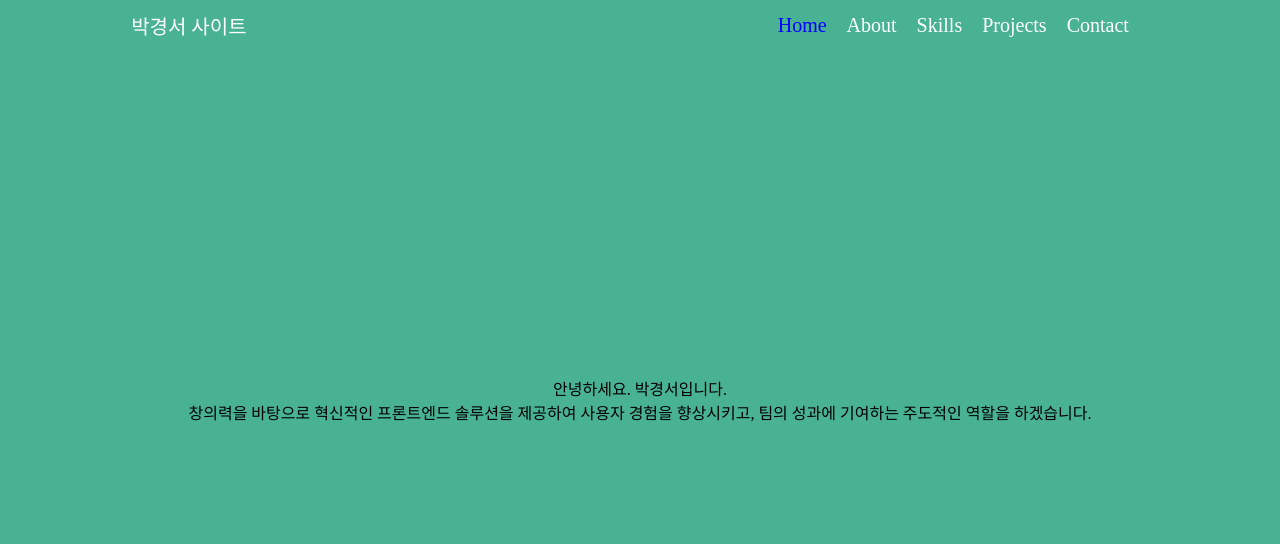
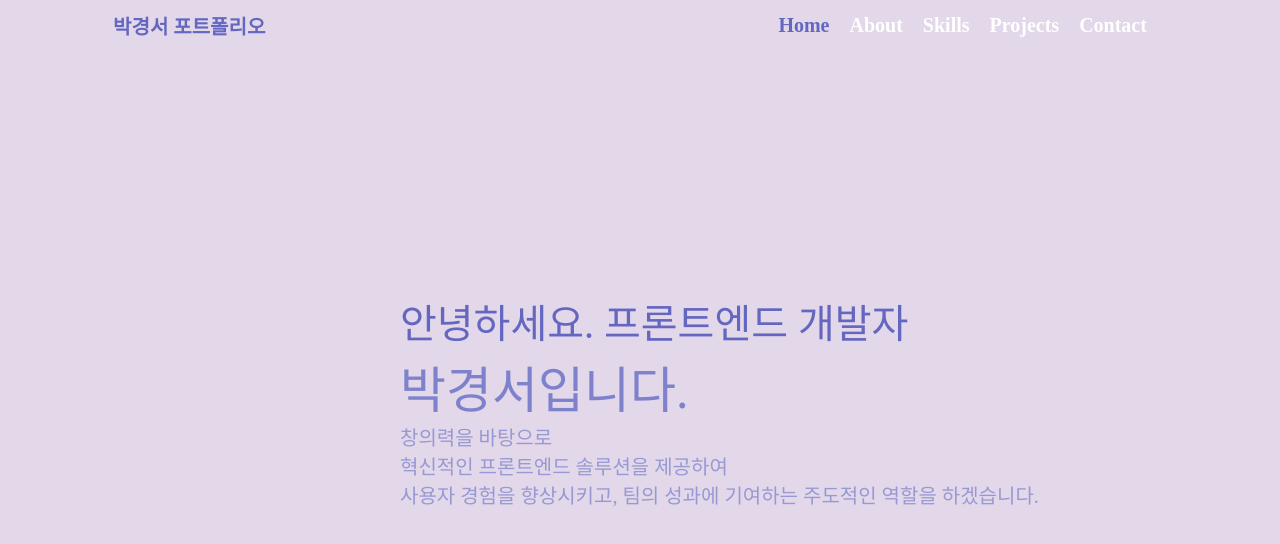
Before and after one commit to zermzerm/My-Web-Site, a Next.js app: page / in a window 1280 px wide. Shown: the top 544 px of the page. Built offline with nearby package versions, Linux system fonts and the light colour scheme.

Commit message:
전체적인 색감 잡고 시멘틱 태그 부여 및 Home About 컴포넌트 수정

```diff
--- a/src/app/About.js
+++ b/src/app/About.js
@@ -2,15 +2,36 @@ import sectionStyles from "./styles/sectionStyles.module.css";
 
 export default function About() {
   return (
-    <section className={sectionStyles.about}>
-      <div>
-        <p>이름</p>
-        <p>박경서</p>
-      </div>
-      <div>
-        <p>생년월일</p>
-        <p>1996.09.07</p>
-      </div>
-    </section>
+    <main className={sectionStyles.aboutContainer}>
+      <h1>About Me</h1>
+      <section>
+        <h2>[적응력]</h2>
+        <p>
+          어린 시절부터 다양한 환경에서 자라며, 그 과정에서 많은 이사를 하게
+          되었습니다. 이러한 경험은 저에게 새로운 환경에 대한 적응 력을 기를 수
+          있는 기회로 다가왔습니다. 이러한 경험은 새로운 도전에 대한 두려움을
+          극복하고, 변화를 수용하며 성장하는 데에 큰 자신감을 심어주 었습니다.
+        </p>
+      </section>
+      <section>
+        <h2>[친화력]</h2>
+        <p>
+          위의 적응력을 통해 얻은 제 친화력을 가지고 제가 해왔던 모든 팀
+          프로젝트에서는 친밀한 분위기를 유지하며 팀원들과의 관계를 발전시켰고,
+          이로 인해 프로젝트 팀 내에서 어색함을 풀고 자유롭게 의견을 나누며
+          소통하는 분위기를 조성했습니다.
+        </p>
+      </section>
+      <section>
+        <h2>[창의력]</h2>
+        <p>
+          프로젝트에서 기술적인 문제나 디자인적인 고민에 대해 새로 운 시각과
+          아이디어를 제시하여 프로젝트의 품질을 향상시켰습니다. 특히, QA 역할을
+          수행하면서 창의적인 문제 해결 능력을 발휘 하여 새로운 시각에서의
+          시도를 통해 생각치 못했던 결함을 발견하는 등 프로젝트의 품질을
+          향상시키는 데에 큰 기여했습니다.
+        </p>
+      </section>
+    </main>
   );
 }
--- a/src/app/Contact.js
+++ b/src/app/Contact.js
@@ -2,23 +2,23 @@ import contactStyles from "./styles/sectionStyles.module.css";
 
 export default function Contact() {
   return (
-    <section className={contactStyles.contactContainer}>
-      <div className={contactStyles.contactMailWrapper}>
+    <main className={contactStyles.contactContainer}>
+      <section className={contactStyles.contactMailWrapper}>
         <p>mail</p>
         <p>zerm0907@gmail.com</p>
-      </div>
-      <div className={contactStyles.contactGithubWrapper}>
+      </section>
+      <section className={contactStyles.contactGithubWrapper}>
         <p>github</p>
         <p>https://github.com/zermzerm</p>
-      </div>
-      <div className={contactStyles.contactTistoryWrapper}>
+      </section>
+      <section className={contactStyles.contactTistoryWrapper}>
         <p>tistory</p>
         <p>https://zermzerm.tistory.com/</p>
-      </div>
-      <div className={contactStyles.contactTellWrapper}>
+      </section>
+      <section className={contactStyles.contactTellWrapper}>
         <p>tell</p>
         <p>01048715869</p>
-      </div>
-    </section>
+      </section>
+    </main>
   );
 }
--- a/src/app/MainSection.js
+++ b/src/app/MainSection.js
@@ -2,15 +2,15 @@ import sectionStyles from "./styles/sectionStyles.module.css";
 
 export default function MainSection() {
   return (
-    <section className={sectionStyles.main}>
-      <p>
-        안녕하세요. 박경서입니다.
-        <br />
+    <main className={sectionStyles.mainContainer}>
+      <p className={sectionStyles.mainTitle}>안녕하세요. 프론트엔드 개발자</p>
+      <p className={sectionStyles.mainName}>박경서입니다.</p>
+      <p className={sectionStyles.mainDescription}>
+        창의력을 바탕으로
+        <br /> 혁신적인 프론트엔드 솔루션을 제공하여
+        <br /> 사용자 경험을 향상시키고, 팀의 성과에 기여하는 주도적인 역할을
+        하겠습니다.
       </p>
-      <p>
-        창의력을 바탕으로 혁신적인 프론트엔드 솔루션을 제공하여 사용자 경험을
-        향상시키고, 팀의 성과에 기여하는 주도적인 역할을 하겠습니다.
-      </p>
-    </section>
+    </main>
   );
 }
--- a/src/app/NavLink.js
+++ b/src/app/NavLink.js
@@ -12,11 +12,11 @@ export default function NavLink() {
   }, []);
   return (
     <>
-      <span className={styles.navTitle}>
+      <section className={styles.navTitle}>
         <Link href="#home" onClick={() => setStatus("home")}>
-          박경서 사이트
+          박경서 포트폴리오
         </Link>
-      </span>
+      </section>
       <ul className={styles.navList}>
         <li className={status === "home" ? styles.navActive : ""}>
           <Link href="#home" onClick={() => setStatus("home")}>
--- a/src/app/Projects.js
+++ b/src/app/Projects.js
@@ -35,7 +35,7 @@ export default function Projects() {
     },
   ];
   return (
-    <section className={projectsStyles.projects}>
+    <main className={projectsStyles.projects}>
       <p className={projectsStyles.projectsTop}>Projects</p>
       {/* <div className={projectsStyles.projectsContainer}>
         <div className={projectsStyles.projectsWrapper}>
@@ -63,7 +63,7 @@ export default function Projects() {
           </div>
         </div>
       </div> */}
-      <div className={projectsStyles.projectSwiperContainer}>
+      <section className={projectsStyles.projectSwiperContainer}>
         <Swiper
           loop={true} // 슬라이드 루프
           spaceBetween={50} // 슬라이스 사이 간격
@@ -77,7 +77,7 @@ export default function Projects() {
         >
           {slideData.map((slide) => (
             <SwiperSlide key={slide.id}>
-              <div className={projectsStyles.projectWrapper}>
+              <article className={projectsStyles.projectWrapper}>
                 <div>
                   <Image
                     src={slide.img}
@@ -92,11 +92,11 @@ export default function Projects() {
                   <div>{slide.skills}</div>
                   <div>{slide.about}</div>
                 </div>
-              </div>
+              </article>
             </SwiperSlide>
           ))}
         </Swiper>
-      </div>
-    </section>
+      </section>
+    </main>
   );
 }
--- a/src/app/Skills.js
+++ b/src/app/Skills.js
@@ -3,11 +3,11 @@ import Image from "next/image";
 
 export default function Skills() {
   return (
-    <section className={sectionStyles.skills}>
-      <div className={sectionStyles.skillsContainer}>
+    <main className={sectionStyles.skills}>
+      <section className={sectionStyles.skillsContainer}>
         <p className={sectionStyles.skillsTitle}>skills</p>
         <hr className={sectionStyles.customHr} />
-        <div className={sectionStyles.skillsWrapper}>
+        <article className={sectionStyles.skillsWrapper}>
           <Image src="/images/HTML.svg" width={70} height={70} alt="HTML" />
           <Image src="/images/CSS.svg" width={70} height={70} alt="CSS" />
           <Image
@@ -34,8 +34,8 @@ export default function Skills() {
           <p>ReactQuery</p>
           <p>Zustand</p>
           <p>Recoil</p>
-        </div>
-      </div>
-    </section>
+        </article>
+      </section>
+    </main>
   );
 }
--- a/src/app/page.js
+++ b/src/app/page.js
@@ -8,21 +8,21 @@ import styles from "./styles/styles.module.css";
 export default function Home() {
   return (
     <main className={styles.scrollContainer}>
-      <div className={styles.scrollArea} id="home">
+      <section className={styles.scrollArea} id="home">
         <MainSection />
-      </div>
-      <div className={styles.scrollArea} id="about">
+      </section>
+      <section className={styles.scrollArea} id="about">
         <About />
-      </div>
-      <div className={styles.scrollArea} id="skills">
+      </section>
+      <section className={styles.scrollArea} id="skills">
         <Skills />
-      </div>
-      <div className={styles.scrollArea} id="projects">
+      </section>
+      <section className={styles.scrollArea} id="projects">
         <Projects />
-      </div>
-      <div className={styles.scrollArea} id="contact">
+      </section>
+      <section className={styles.scrollArea} id="contact">
         <Contact />
-      </div>
+      </section>
     </main>
   );
 }
--- a/src/app/styles/globals.css
+++ b/src/app/styles/globals.css
@@ -19,5 +19,5 @@ a {
   cursor: pointer;
 }
 a:hover {
-  color: blue;
+  color: #6467c0;
 }
--- a/src/app/styles/sectionStyles.module.css
+++ b/src/app/styles/sectionStyles.module.css
@@ -1,16 +1,46 @@
-.main {
+.mainContainer {
   height: 100%;
   display: flex;
   flex-direction: column;
   justify-content: center;
-  align-items: center;
+  padding-left: 400px;
 }
 
-.about {
+.mainTitle {
+  font-size: 40px;
+  color: #6467c0;
+}
+
+.mainName {
+  font-size: 50px;
+  color: #7e81cb;
+}
+
+.mainDescription {
+  font-size: 20px;
+  color: #9799d2;
+}
+
+.aboutContainer {
   height: 100%;
   display: flex;
-  justify-content: space-around;
-  align-items: center;
+  flex-direction: column;
+  justify-content: center;
+  padding: 0 400px;
+  gap: 50px;
+}
+
+.aboutContainer h1 {
+  font-size: 30px;
+  color: #6467c0;
+}
+
+.aboutContainer h2 {
+  color: #6467c0;
+}
+
+.aboutContainer p {
+  color: #6467c0;
 }
 
 .skills {
@@ -107,7 +137,7 @@
   align-items: center;
 }
 
-.contactContainer > div {
+.contactContainer > section {
   display: flex;
   flex-direction: column;
   align-items: center;
--- a/src/app/styles/styles.module.css
+++ b/src/app/styles/styles.module.css
@@ -4,6 +4,7 @@
   width: 100%;
   height: 50px;
   font-size: 20px;
+  font-weight: bold;
   display: flex;
   justify-content: space-evenly;
   align-items: center;
@@ -18,6 +19,7 @@
 
 .navTitle {
   padding-right: 200px;
+  color: #6467c0;
 }
 
 .navList {
@@ -25,7 +27,7 @@
 }
 
 .navActive {
-  color: blue;
+  color: #6467c0;
 }
 
 /* 부모 스크롤 스냅 컨테이너 */
@@ -44,20 +46,20 @@
 
 /* 여기서부턴 단순 꾸미기 --------------------------- */
 .scrollArea:nth-of-type(1) {
-  background: #49b293;
+  background: #e3d7ea;
 }
 
 .scrollArea:nth-of-type(2) {
-  background: #c94e4b;
+  background: #e3d7ea;
 }
 
 .scrollArea:nth-of-type(3) {
-  background: #4cc1be;
+  background: #e3d7ea;
 }
 
 .scrollArea:nth-of-type(4) {
-  background: #8360a6;
+  background: #e3d7ea;
 }
 .scrollArea:nth-of-type(5) {
-  background: #99a04c;
+  background: #e3d7ea;
 }
```
